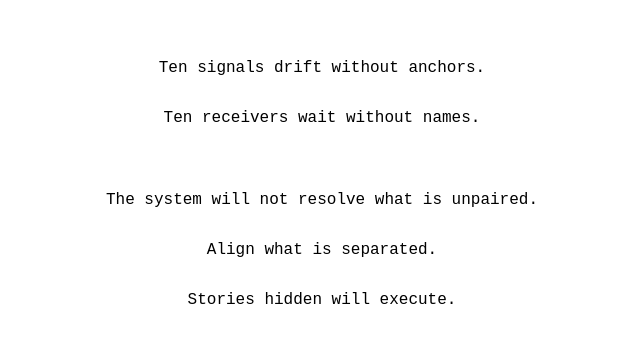
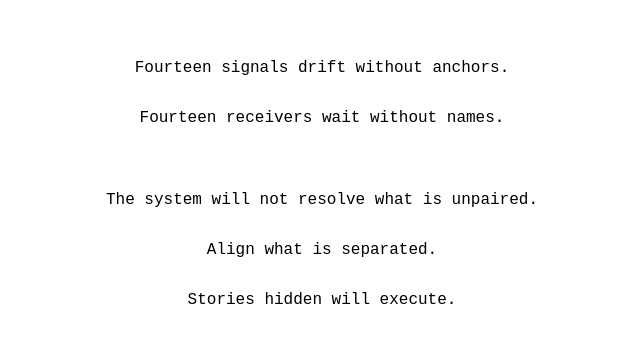
Before and after one commit to telepathyfordummies/5_AM_8_11_24, a plain HTML site: page index.html in a window 1280 px wide. Shown: the part 266-608 px from the top of the page, without its empty margins (318-958 px from the left). Drawn offline with Linux system fonts and the light colour scheme.

Commit message:
Update index.html

```diff
--- a/index.html
+++ b/index.html
@@ -18,8 +18,8 @@
 </head>
 <body>
 
-  <p>Ten signals drift without anchors. </p>
-  <p>Ten receivers wait without names.</p>
+  <p>Fourteen signals drift without anchors. </p>
+  <p>Fourteen receivers wait without names.</p>
   <p></p>
   <p>The system will not resolve what is unpaired. </p>
  <p>Align what is separated.</p>
```
